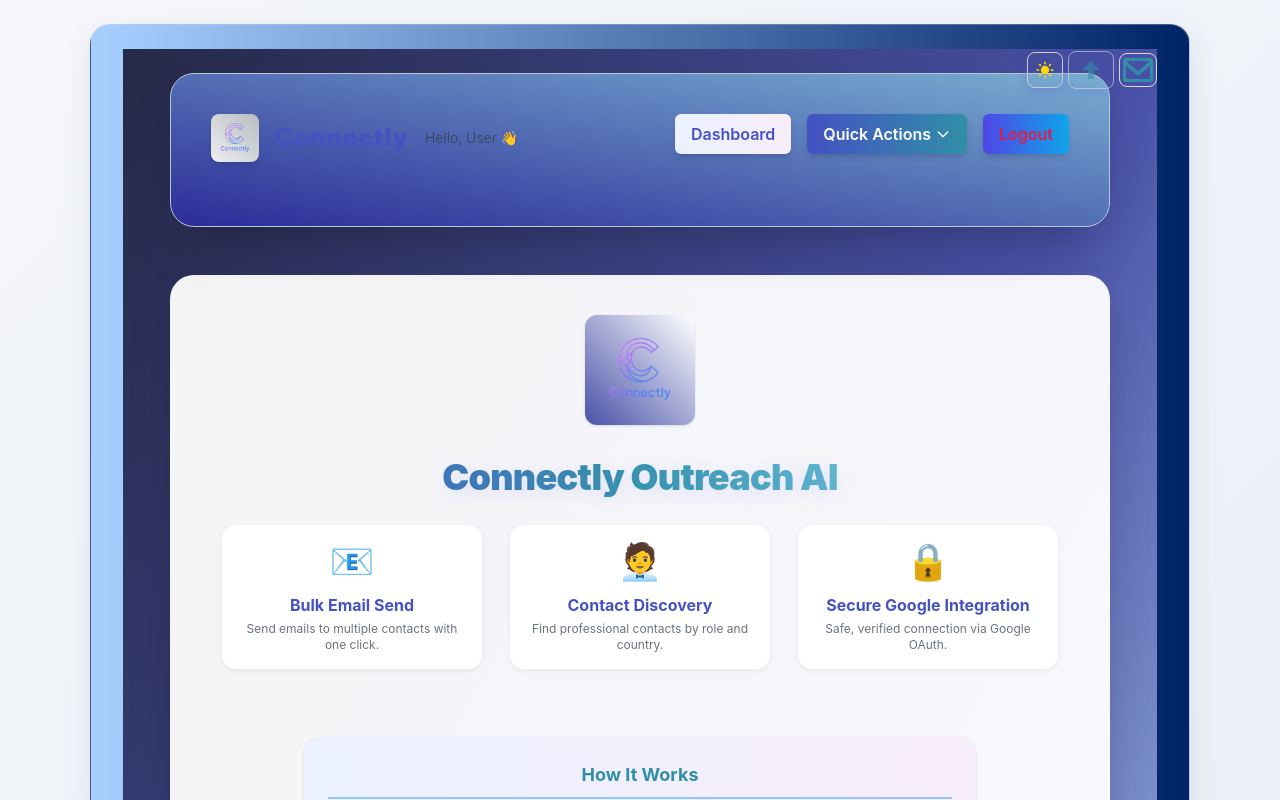
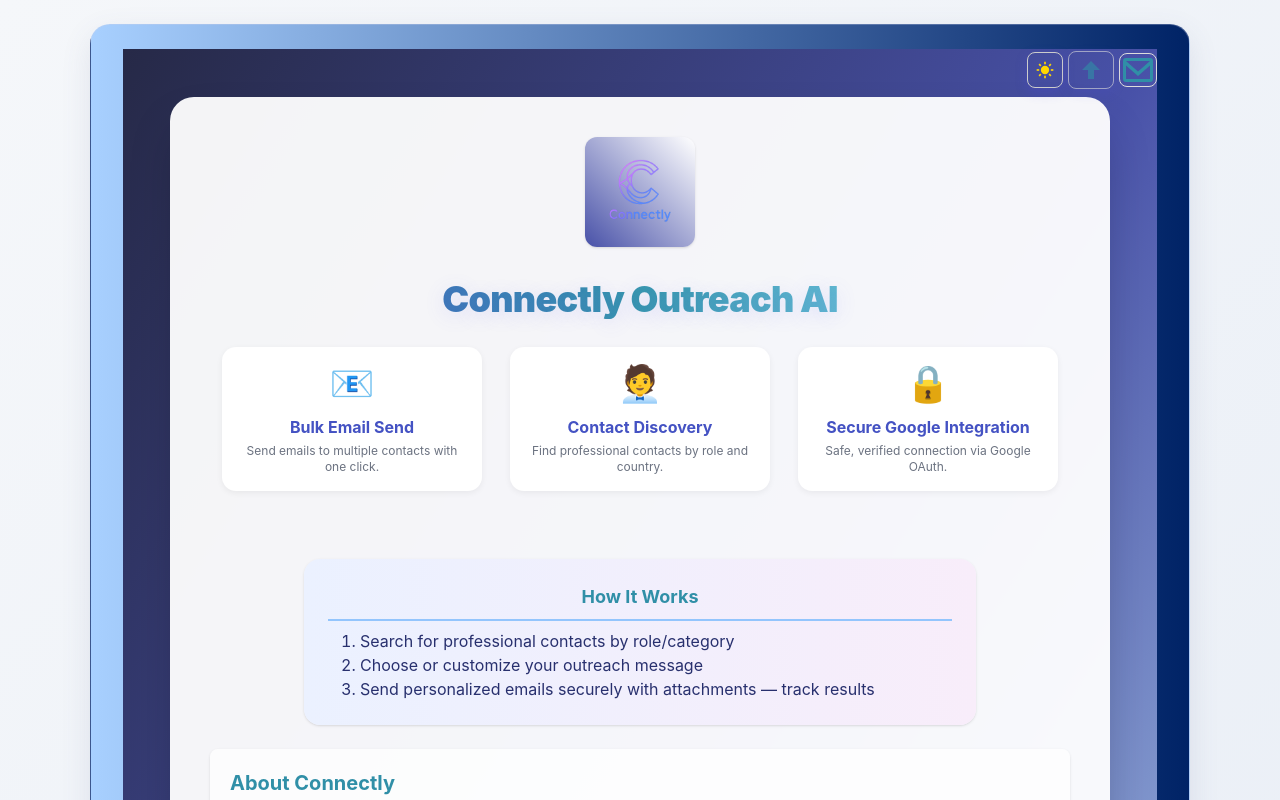
Before and after one commit to Aastha59/Connectly-f, a React (Create React App) app: page / in a window 1280 px wide. Shown: the top 800 px of the page. Built offline with nearby package versions, Linux system fonts and the light colour scheme.

Commit message:
old changes

```diff
--- a/src/App.jsx
+++ b/src/App.jsx
@@ -2,7 +2,7 @@ import React, { useState, useMemo, createContext } from "react";
 import Privacy from "./Pages/Privacy";
 import Home from "./Pages/Home";
 import Terms from "./Pages/Terms";
-import Header from "./components/Header";
+// import Header from "./components/Header";
 import {
   BrowserRouter as Router,
   Routes,
--- a/src/Pages/Home.jsx
+++ b/src/Pages/Home.jsx
@@ -6,7 +6,7 @@ import ContactsTable from "../components/ContactsTable";
 import EmailSection from "../components/EmailSection";
 import AdBanner from "../components/AdBanner";
 import connectlyLogo from "../I4.png";
-import Header from "../components/Header";
+// import Header from "../components/Header";
 function Home() {
   const [contacts, setContacts] = useState([]);
   const [templates, setTemplates] = useState([]);
@@ -139,7 +139,7 @@ function Home() {
   return (
 
     <div className="min-h-screen flex flex-col items-center bg-gradient-to-br from-[#262947] via-[#4851a8] to-[#c2e7f8]">
-      <Header />
+      {/* <Header /> */}
 
       <div className="w-full max-w-[940px] bg-white bg-opacity-95 rounded-3xl shadow-2xl p-10 mt-12 mb-12 relative">
         {/* Branding & Dashboard Header */}
```
